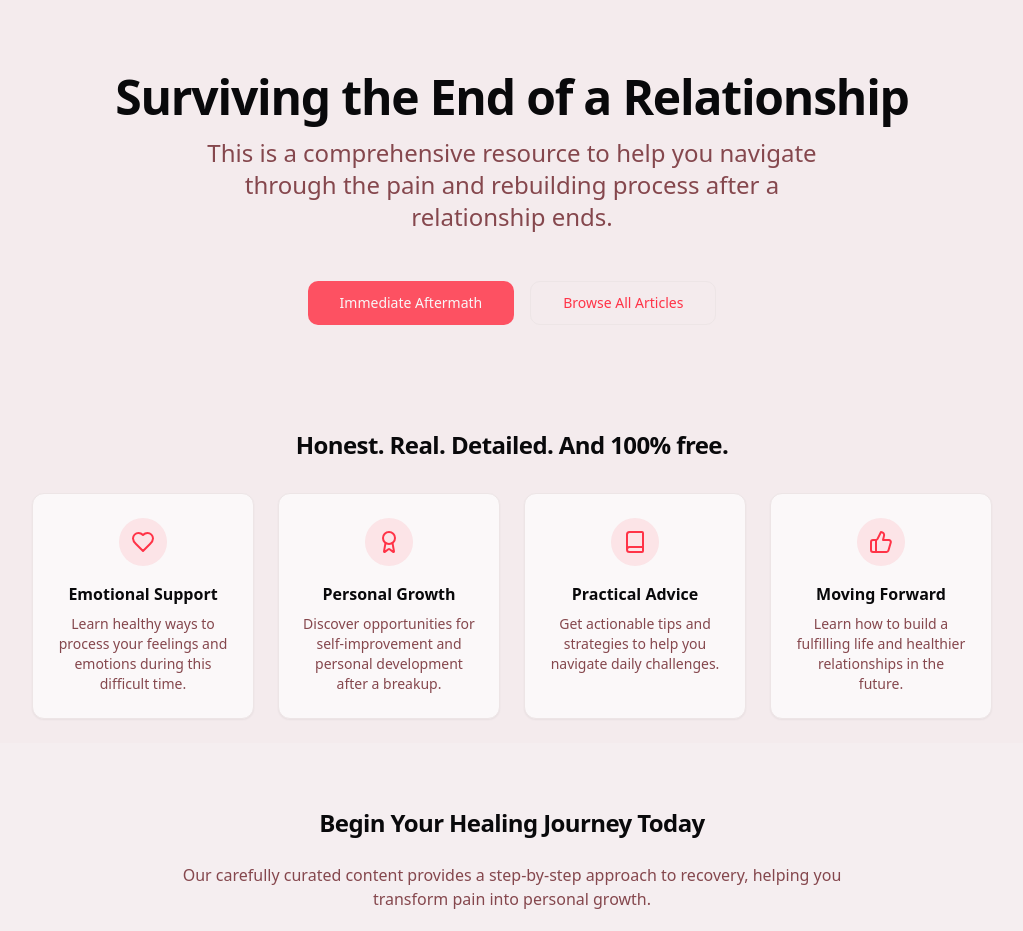
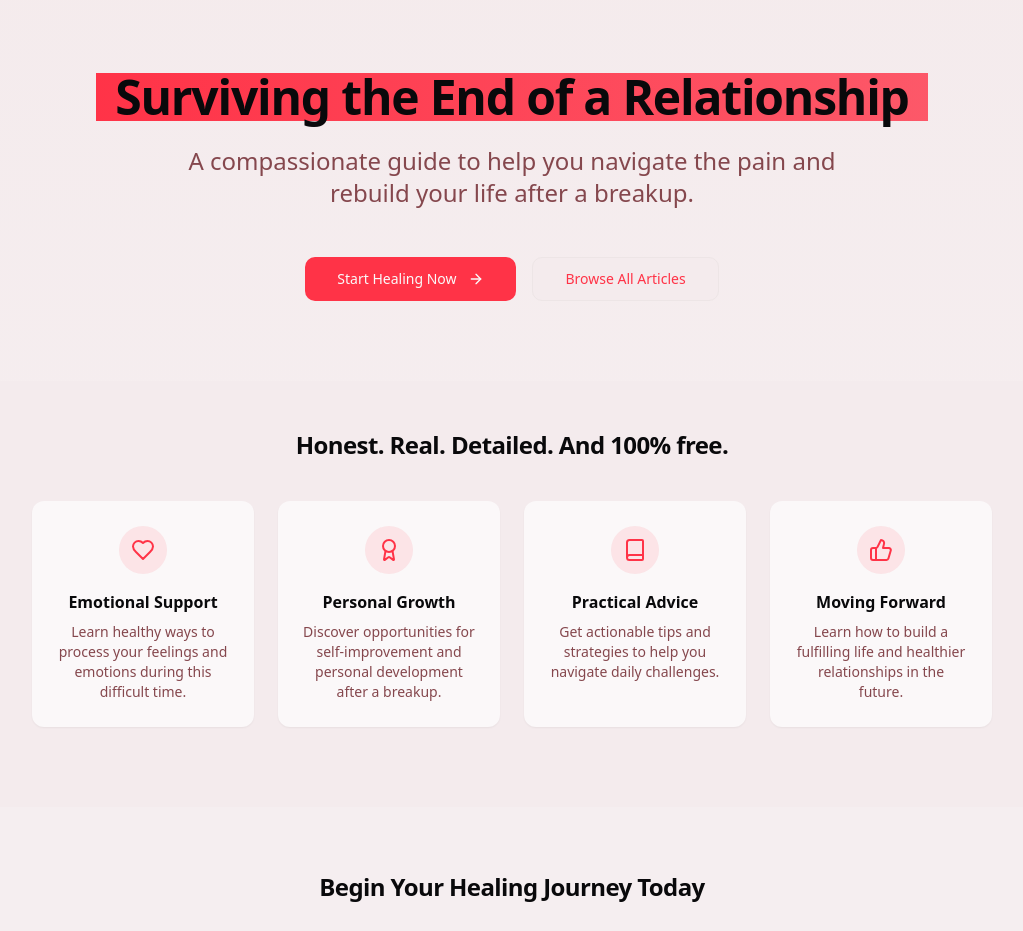
Before and after one commit to scheiber/breakup-recovery-guide, a React (Vite) app: page / in a window 1280 px wide. Shown: the part 80-1011 px from the top of the page, without its empty margins (128-1151 px from the left). Built offline with nearby package versions, Linux system fonts and the light colour scheme.

Commit message:
Improve hero section
Implement improvements to the hero section for better aesthetics and user experience.

```diff
--- a/src/pages/Index.tsx
+++ b/src/pages/Index.tsx
@@ -1,28 +1,31 @@
+
 import { Link } from "react-router-dom";
 import { Button } from "@/components/ui/button";
 import { Card, CardContent } from "@/components/ui/card";
-import { Heart, Award, Book, ThumbsUp } from "lucide-react";
+import { Heart, Award, Book, ThumbsUp, ArrowRight } from "lucide-react";
 
 const Index = () => {
   return (
     <div className="min-h-screen flex flex-col">
-      <section className="py-12 md:py-20">
-        <div className="container max-w-4xl text-center space-y-4 animate-fade-in">
-          <h1 className="heading-xl">Surviving the End of a Relationship</h1>
+      <section className="py-12 md:py-20 bg-gradient-to-b from-background to-secondary/30">
+        <div className="container max-w-4xl text-center space-y-6 animate-fade-in">
+          <h1 className="heading-xl text-gradient bg-gradient-to-r from-primary to-primary/80">
+            Surviving the End of a Relationship
+          </h1>
           <p
             className="text-xl md:text-2xl text-muted-foreground max-w-2xl mx-auto animate-slide-down"
             style={{ animationDelay: "0.2s" }}
           >
-            This is a comprehensive resource to help you navigate through the
-            pain and rebuilding process after a relationship ends.
+            A compassionate guide to help you navigate the pain and rebuild your life after a breakup.
           </p>
           <div
-            className="flex flex-col sm:flex-row gap-4 justify-center pt-8 animate-slide-down"
+            className="flex flex-col sm:flex-row gap-4 justify-center pt-6 animate-slide-down"
             style={{ animationDelay: "0.4s" }}
           >
             <Link to="/articles/immediate-aftermath">
-              <Button size="lg" className="w-full sm:w-auto animate-pulse">
-                Immediate Aftermath
+              <Button size="lg" className="w-full sm:w-auto group">
+                Start Healing Now
+                <ArrowRight className="ml-1 group-hover:translate-x-1 transition-transform" />
               </Button>
             </Link>
             <Link to="/articles">
@@ -34,14 +37,14 @@ const Index = () => {
         </div>
       </section>
 
-      <section className="py-8 md:py-6 flex-1">
+      <section className="py-8 md:py-12 flex-1">
         <div className="container max-w-5xl">
-          <h2 className="heading-md text-center mb-8">
+          <h2 className="heading-md text-center mb-10">
             Honest. Real. Detailed. And 100% free.
           </h2>
           <div className="grid grid-cols-1 md:grid-cols-2 lg:grid-cols-4 gap-6">
             <Card
-              className="animate-scale-in"
+              className="animate-scale-in hover:shadow-md transition-all border-transparent hover:border-primary/20"
               style={{ animationDelay: "0.1s" }}
             >
               <CardContent className="pt-6 flex flex-col items-center text-center">
@@ -57,7 +60,7 @@ const Index = () => {
             </Card>
 
             <Card
-              className="animate-scale-in"
+              className="animate-scale-in hover:shadow-md transition-all border-transparent hover:border-primary/20"
               style={{ animationDelay: "0.2s" }}
             >
               <CardContent className="pt-6 flex flex-col items-center text-center">
@@ -73,7 +76,7 @@ const Index = () => {
             </Card>
 
             <Card
-              className="animate-scale-in"
+              className="animate-scale-in hover:shadow-md transition-all border-transparent hover:border-primary/20"
               style={{ animationDelay: "0.3s" }}
             >
               <CardContent className="pt-6 flex flex-col items-center text-center">
@@ -89,7 +92,7 @@ const Index = () => {
             </Card>
 
             <Card
-              className="animate-scale-in"
+              className="animate-scale-in hover:shadow-md transition-all border-transparent hover:border-primary/20"
               style={{ animationDelay: "0.4s" }}
             >
               <CardContent className="pt-6 flex flex-col items-center text-center">
@@ -107,7 +110,7 @@ const Index = () => {
         </div>
       </section>
 
-      <section className="py-8 md:py-16 bg-secondary/50">
+      <section className="py-10 md:py-16 bg-secondary/50 rounded-lg mx-4 my-8">
         <div className="container max-w-4xl text-center">
           <h2 className="heading-md mb-6">Begin Your Healing Journey Today</h2>
           <p className="text-muted-foreground max-w-2xl mx-auto mb-8">
@@ -115,8 +118,9 @@ const Index = () => {
             recovery, helping you transform pain into personal growth.
           </p>
           <Link to="/articles/intro">
-            <Button size="lg" className="animate-pulse">
+            <Button size="lg" className="group">
               Start Your Recovery
+              <ArrowRight className="ml-1 group-hover:translate-x-1 transition-transform" />
             </Button>
           </Link>
         </div>
```
